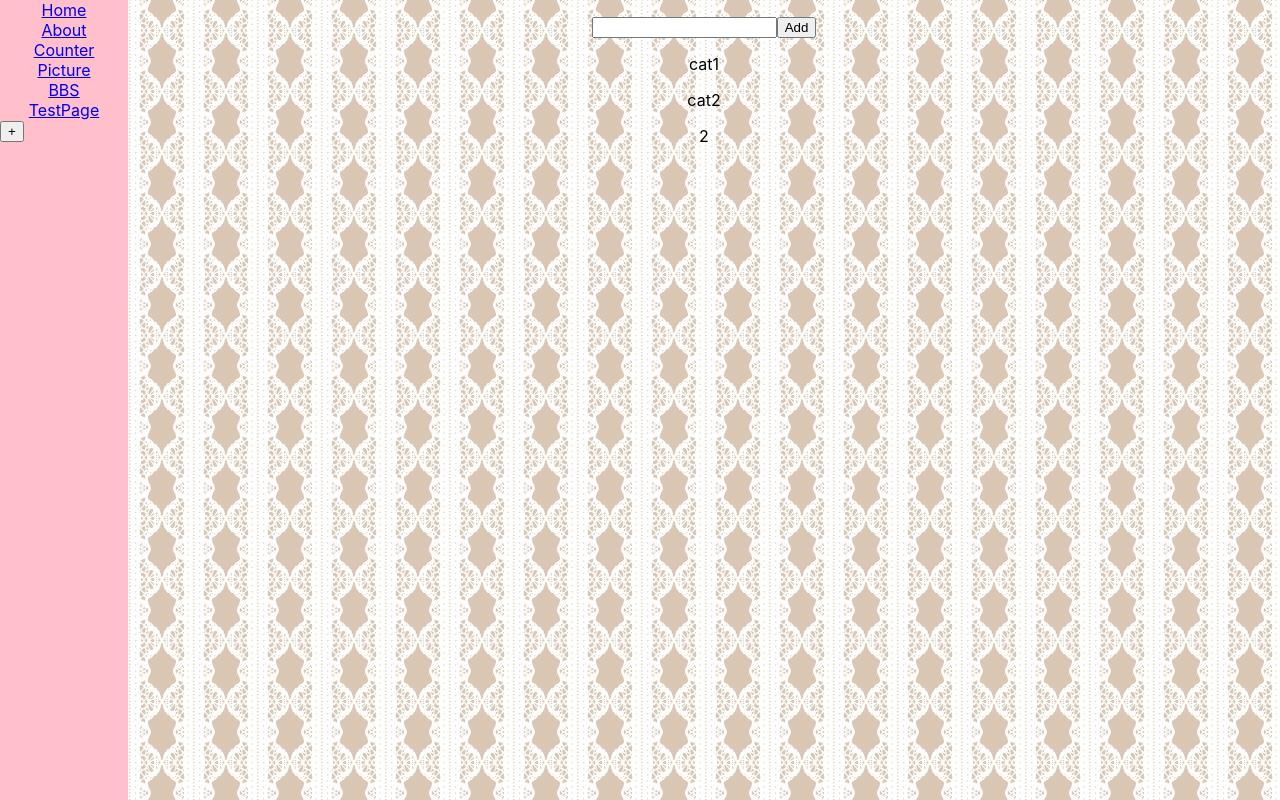
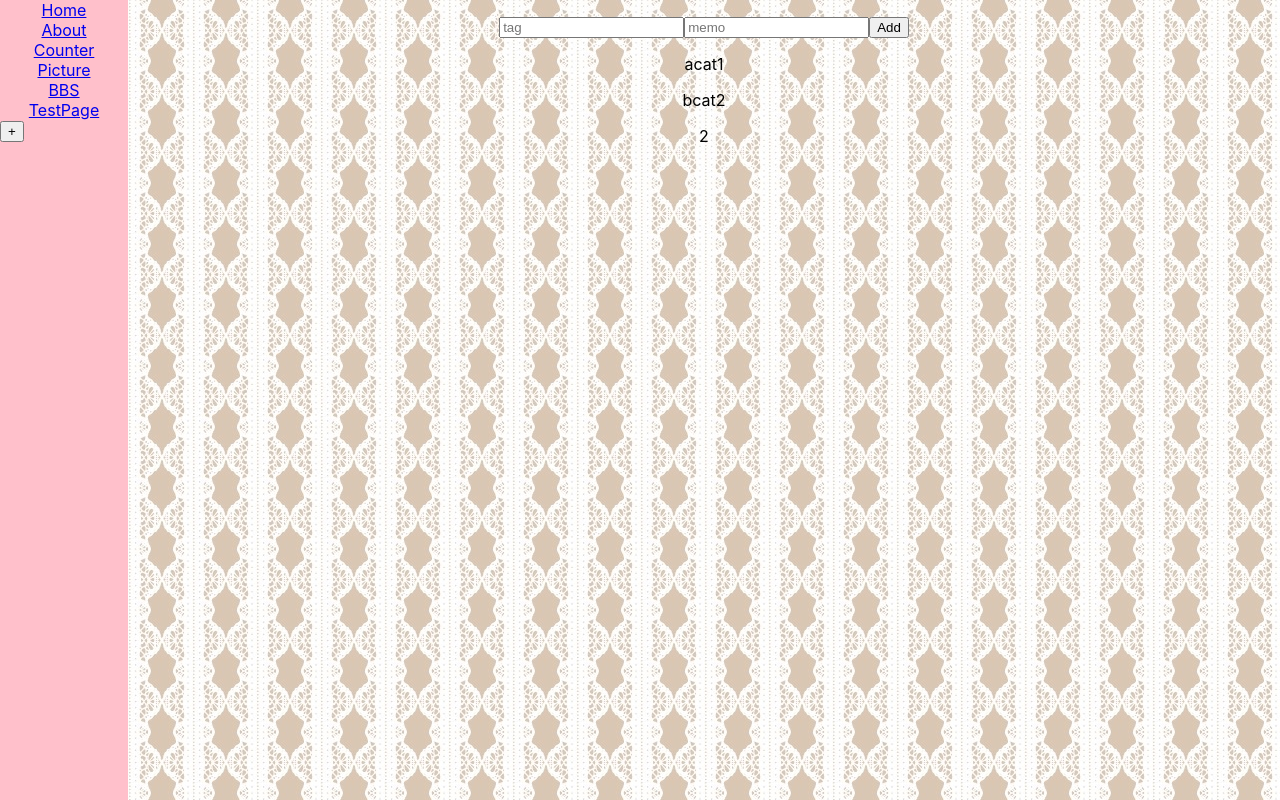
Before and after one commit to kobayashi63/test, a React (Create React App) app: page /testpage in a window 1280 px wide. Built offline with nearby package versions, Linux system fonts and the light colour scheme.

Commit message:
add Todo sample2

```diff
--- a/src/Component/TestPage/index.js
+++ b/src/Component/TestPage/index.js
@@ -1,9 +1,12 @@
+import { Telegram } from '@material-ui/icons';
 import React, { Component, useState, useRef, useEffect} from 'react';
 
 function Todo(){
-const [items, setItems] = useState([{text: 'cat1'}, {text: 'cat2'}]);
-const handleAdd = text =>{
-  setItems([...items, {text}]);
+
+const [items, setItems] = useState([{tag: 'a', memo: 'cat1'}, {tag: 'b', memo: 'cat2'}]);
+
+const handleAdd = (tag, memo) =>{
+  setItems([...items, {tag, memo}]);
 }
 return(
   <div>
@@ -23,23 +26,32 @@ return(
 function TodoItem({item}){
   return(
     <p>
-    {item.text}
+    {item.tag}
+    {item.memo}
     </p>
   );
 }
 
 
 function Input({onAdd}){
-  const [text,setText] = useState('');
-  const handleChange = e => setText(e.target.value);
+
+  const [memo, setMemo] = useState('');
+  const [tag, setTag] = useState('');
+
+  const handleChangeT= e => setTag(e.target.value);
+  const handleChangeM= e => setMemo(e.target.value);
+
   const handleClick = e => {
-    onAdd(text);
-    setText('');
+    e.preventDefault();
+    onAdd(tag, memo);
+    setTag('');
+    setMemo('');
   }
 
   return(
     <div>
-      <input value={text} onChange={handleChange} />
+      <input value={tag} onChange={handleChangeT} placeholder="tag"/>
+      <input value={memo} onChange={handleChangeM} placeholder="memo"/>
       <button onClick={handleClick}>Add</button>
     </div>
   )
```
